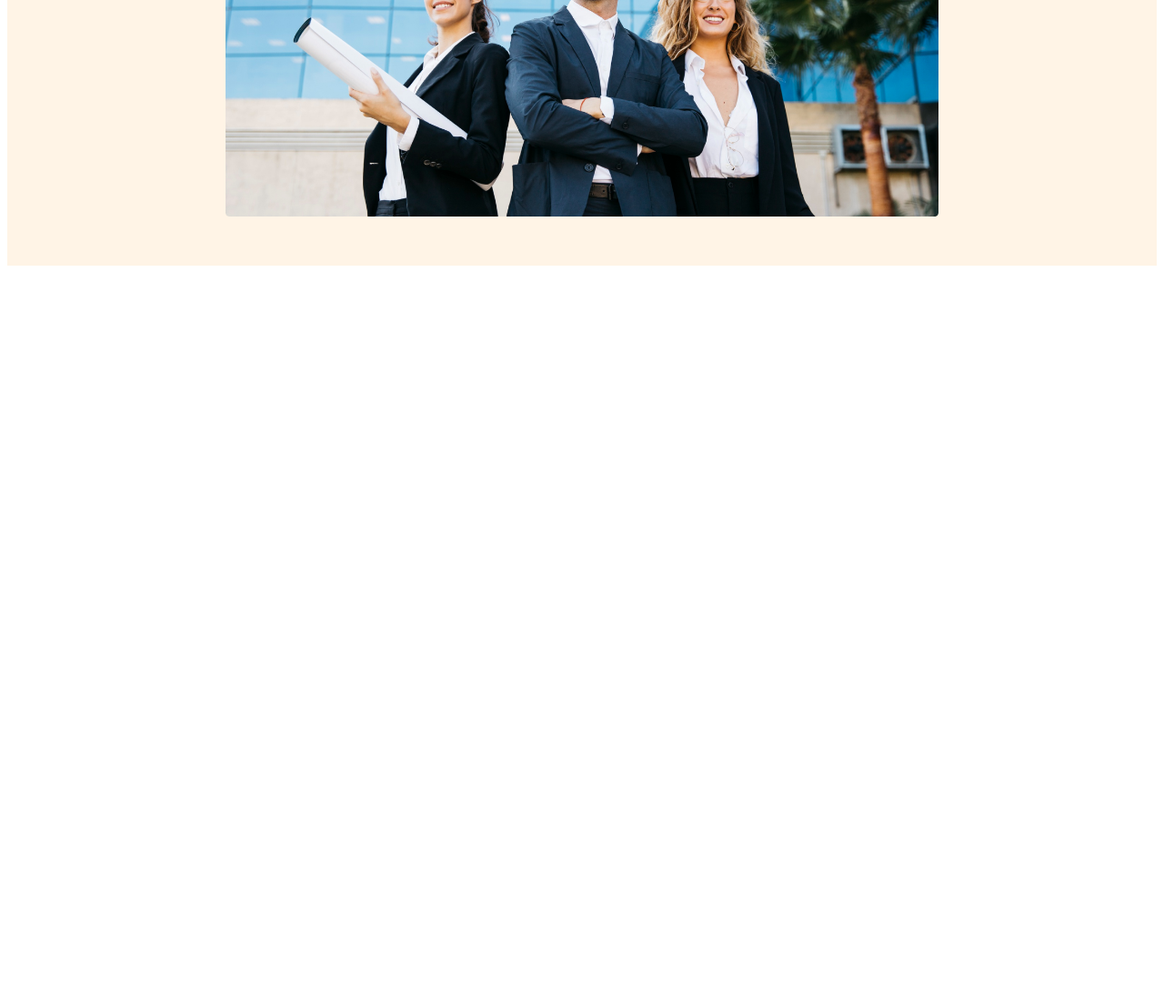
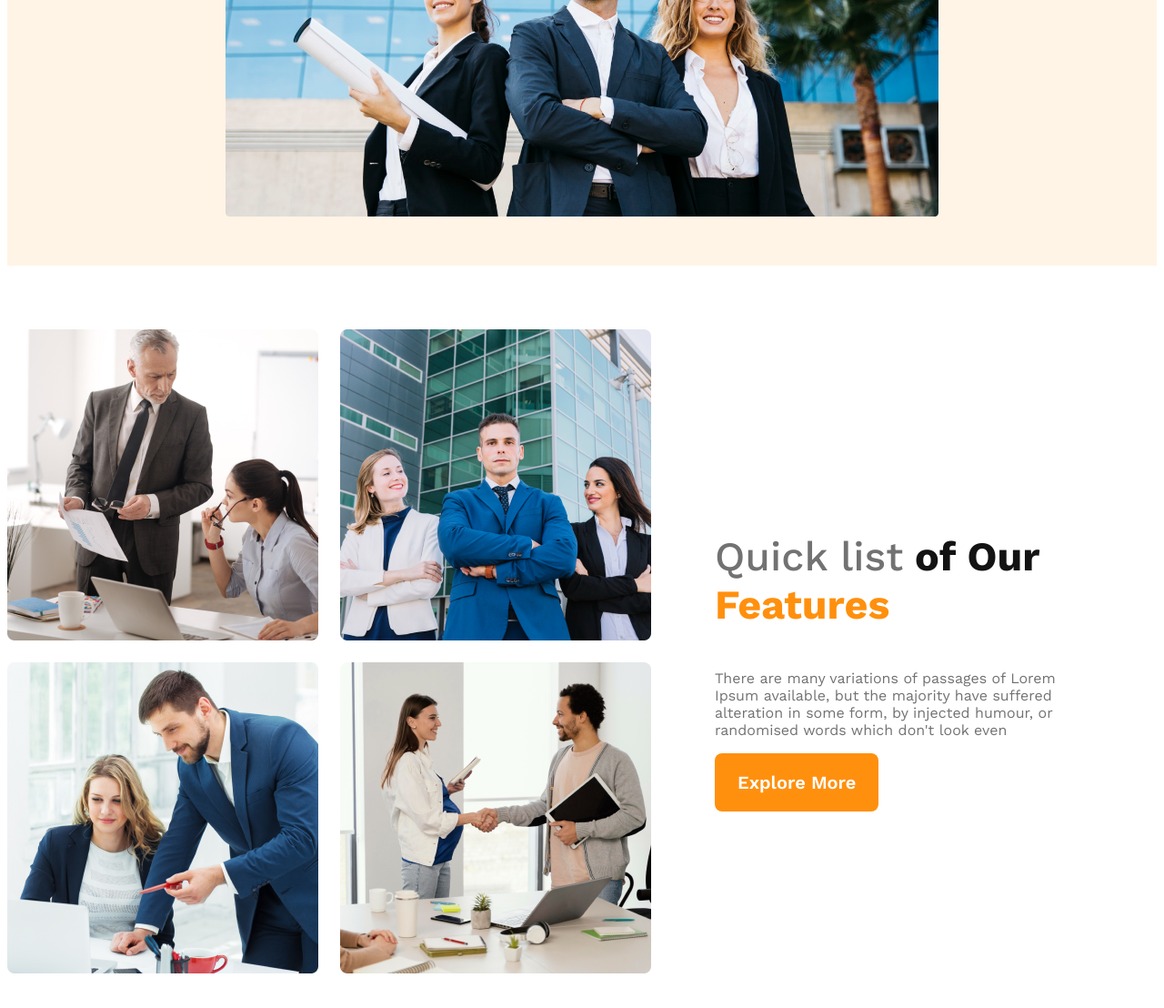
Before and after one commit to younusFoysal/architects, a plain HTML site: page index.html in a window 1280 px wide. Shown: the part 719-1827 px from the top of the page at 91% size. Before the commit the page ends 1019 px from the top, so only its background shows below. Drawn offline with nearby package versions, Linux system fonts and the light colour scheme.

Commit message:
teams section added

```diff
--- a/index.html
+++ b/index.html
@@ -9,6 +9,7 @@
     <link href="https://fonts.googleapis.com/css2?family=Work+Sans:wght@400;500;600;700&display=swap" rel="stylesheet">
 </head>
 <body>
+    <!-- Header Start -->
     <header>
         <nav>
             <h3 class="nav-title">G3 Architects</h3>
@@ -25,7 +26,7 @@
                 <h1 class="banner-title">
                     Brand New Group of Architects
                 </h1>
-                <p class="banner-description">
+                <p class="text-light-gray">
                     There are many variations of passages of Lorem Ipsum available, but the majority have suffered alteration in some form, by injected humour, or randomised words which don't look even
                 </p>
                 <button class="btn-primary">Explore More</button>
@@ -33,8 +34,27 @@
             <img src="images/banner.png" alt="banner">
         </div>
     </header>
+    <!-- Header End -->
 
     <main>
+        <!-- Teams Section -->
+        <section class="teams-container">
+            <div class="teams-img-container">
+                <img src="images/team1.png" alt="t1">
+                <img src="images/team2.png" alt="t2">
+                <img src="images/team3.png" alt="t3">
+                <img src="images/team4.png" alt="t4">
+            </div>
+            <div class="teams-content">
+                <h3 class="teams-title">
+                    <span class="quick-list">Quick list</span>
+                    <span class="of-our">of Our</span>
+                    <span class="text-features">Features</span>
+                </h3>
+                <p class="text-light-gray">There are many variations of passages of Lorem Ipsum available, but the majority have suffered alteration in some form, by injected humour, or randomised words which don't look even</p>
+                <button class="btn-primary">Explore More</button>
+            </div>
+        </section>
 
     </main>
 
--- a/styles/architect.css
+++ b/styles/architect.css
@@ -13,6 +13,11 @@
     font-size: 1.25rem;
     font-weight: 600;
     cursor: pointer;
+}
+
+.text-light-gray{
+    color: #727272;
+    /*font-size: 1rem;*/
 }
 
 /* Header Styles */
@@ -62,14 +67,47 @@ nav li a {
     font-weight: 700;
     color: #131313;
 }
-.banner-description{
-    color: #727272;
-    /*font-size: 1rem;*/
-}
+
 .banner img{
     width: 100%;
     margin-top: 20px;
 }
+
+/* Main Section */
+main{
+    max-width: 1440px;
+    margin: 70px auto;
+}
+.teams-container{
+    display: flex;
+    align-items: center;
+}
+.teams-img-container{
+    display: grid;
+    grid-template-columns: repeat(2, 1fr);
+    gap: 1.5rem;
+}
+.teams-content{
+    padding-right: 70px;
+    padding-left: 70px;
+}
+.teams-title{
+    font-size: 2.8rem;
+}
+.teams-title .quick-list{
+    color: #727272;
+    font-weight: 500;
+}
+.teams-title .of-our{
+    color: #131313;
+    font-weight: 700;
+}
+.teams-title .text-features{
+    color: #FF900E;
+    font-weight: 700;
+}
+
+
 
 
 /* Responsive mobile*/
@@ -77,14 +115,25 @@ nav li a {
     header{
         padding: 20px;
     }
-    nav{
+    nav,
+    .teams-container
+    {
         flex-direction: column;
+    }
+    .teams-img-container{
+        grid-template-columns: 1fr;
+    }
+    .teams-content{
+        padding-left: 20px;
+        padding-right: 20px;
     }
 }
 
 /* Responsive tablet*/
 @media screen and (min-width: 577px) and (max-width: 960px)  {
-    nav {
+    nav,
+    .teams-container
+    {
         flex-direction: column;
     }
     header{
```
